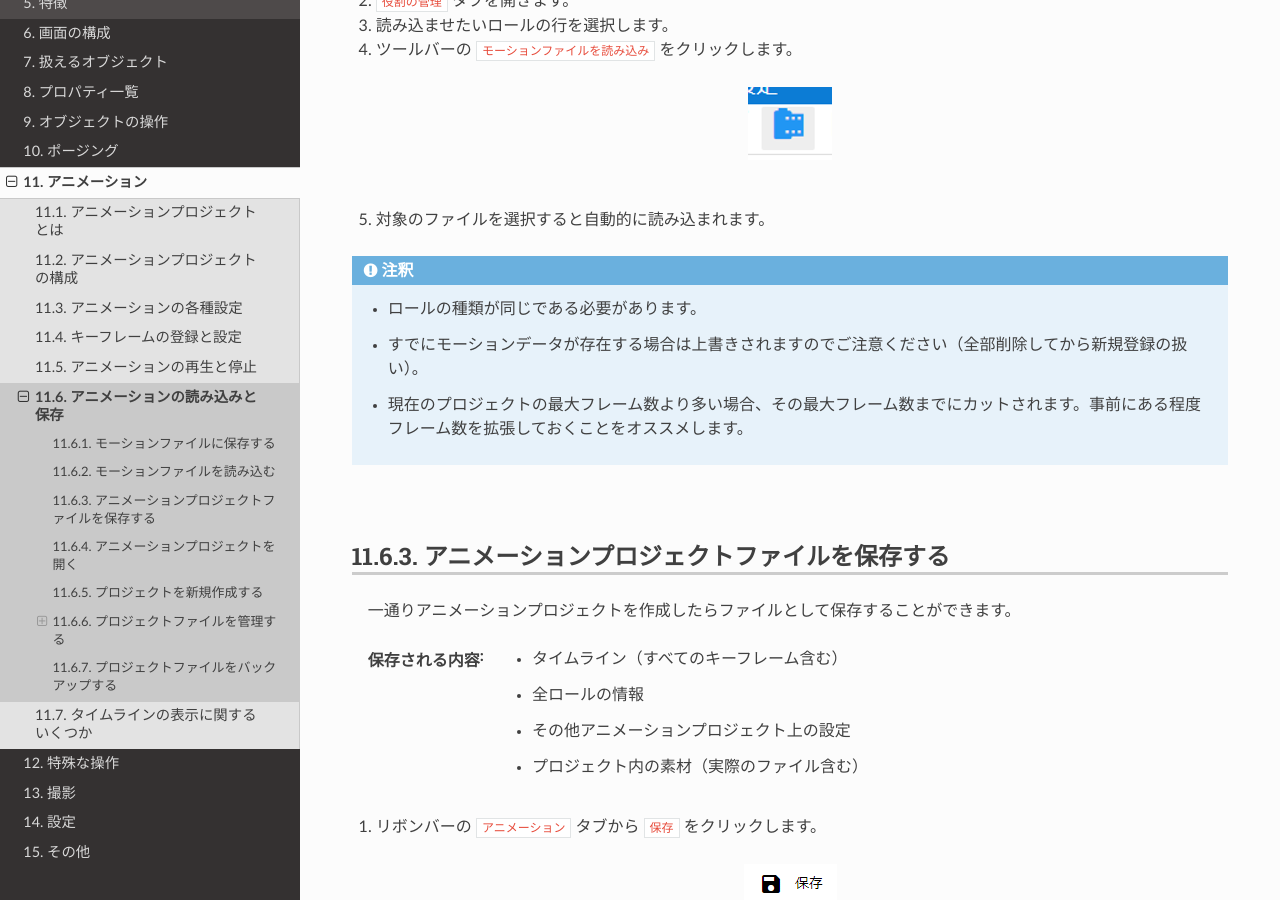
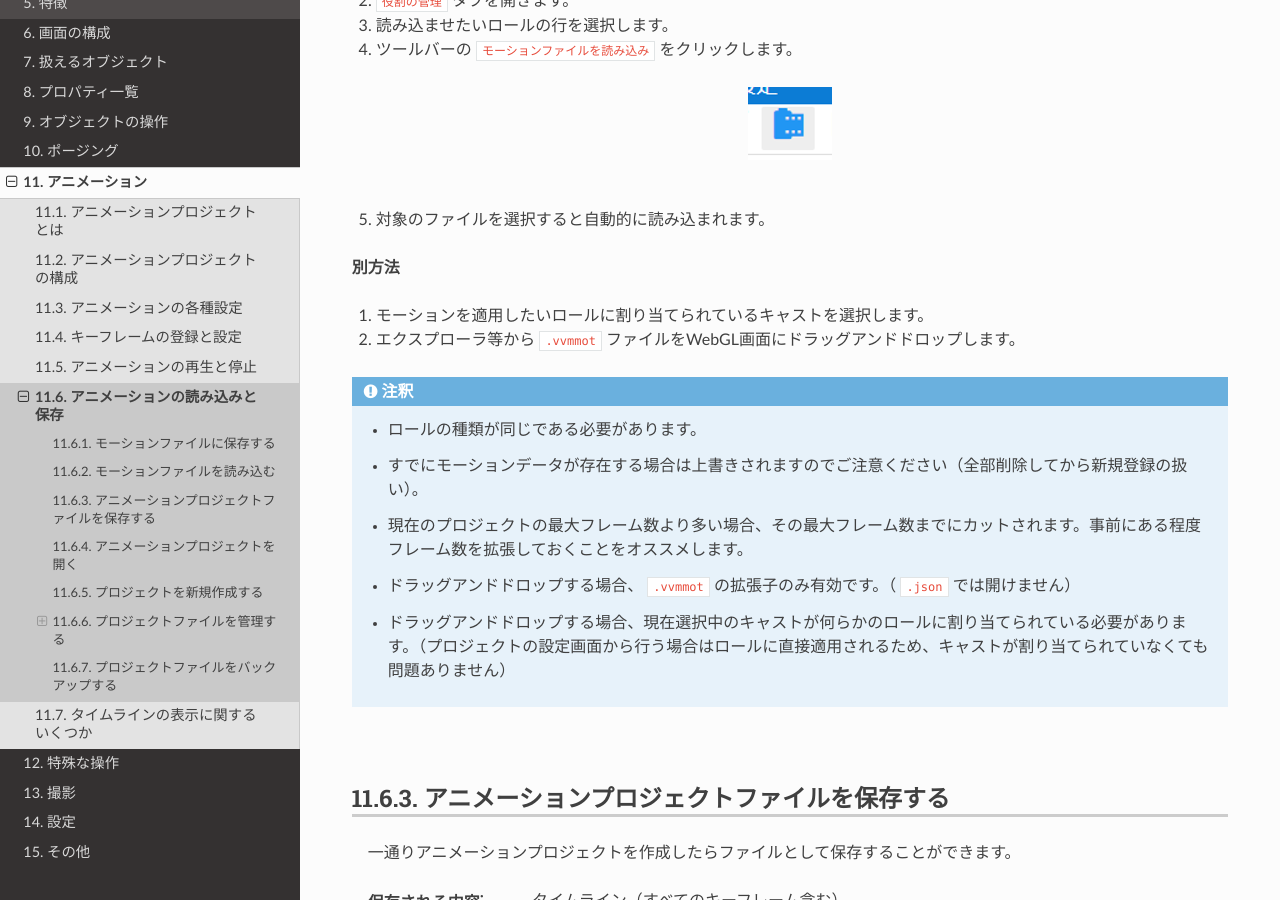
Before and after one commit to nishlumi/vrmviewmdoc, a Sphinx documentation site: the page built from docs/source/man4/animation_loadsave.rst, in a window 1280 px wide and 900 px high, scrolled down 1637 px. Built offline with Sphinx 7.4.7 and the Read the Docs theme 2.0.0, drawn with Linux system fonts in a browser that asks for light colours; a script that is not in the unit is left out.

Commit message:
7/17午前時点

```diff
--- a/docs/source/man1/screen_webgl.rst
+++ b/docs/source/man1/screen_webgl.rst
@@ -39,4 +39,5 @@ WebGL画面
     | Vroid/VRM(.vrm)
     | その他3Dオブジェクト(.obj, .fbx, .zip, .gltf ,.glb, .ply, .stl, .3mf)
     | 画像(.png, .jpg, .gif)
-    | アニメーションプロジェクト(.json, .vvmproj)
+    | アニメーションプロジェクト(.vvmproj)
+    | モーションファイル(.vvmmot)
--- a/docs/source/man3/posing_open.rst
+++ b/docs/source/man3/posing_open.rst
@@ -41,7 +41,8 @@ VRoid/VRMのポーズを再現する
 |
 
 .. warning::
-    ※違うキャラクターであっても全く同じ位置に復元されます。複数キャラクターを読み込んでいる場合には位置が重複するので必要に応じてオプションをオフにしてください。
+    * 違うキャラクターであっても全く同じ位置に復元されます。複数キャラクターを読み込んでいる場合には位置が重複するので必要に応じてオプションをオフにしてください。
+    * 極端に体勢が崩れるポーズの場合は **1回の適用では反映しきれない** ことがあります（特にLowerLeg）。その場合はもう一度適用することでポーズが完全に再現されるようになります。
 
 
 |
--- a/docs/source/man4/animation_loadsave.rst
+++ b/docs/source/man4/animation_loadsave.rst
@@ -67,10 +67,17 @@
 
 5. 対象のファイルを選択すると自動的に読み込まれます。
 
+**別方法**
+
+1. モーションを適用したいロールに割り当てられているキャストを選択します。
+2. エクスプローラ等から ``.vvmmot`` ファイルをWebGL画面にドラッグアンドドロップします。
+
 .. note::
     * ロールの種類が同じである必要があります。
     * すでにモーションデータが存在する場合は上書きされますのでご注意ください（全部削除してから新規登録の扱い）。
     * 現在のプロジェクトの最大フレーム数より多い場合、その最大フレーム数までにカットされます。事前にある程度フレーム数を拡張しておくことをオススメします。
+    * ドラッグアンドドロップする場合、 ``.vvmmot`` の拡張子のみ有効です。（ ``.json`` では開けません）
+    * ドラッグアンドドロップする場合、現在選択中のキャストが何らかのロールに割り当てられている必要があります。（プロジェクトの設定画面から行う場合はロールに直接適用されるため、キャストが割り当てられていなくても問題ありません）
 
 |
 
```
